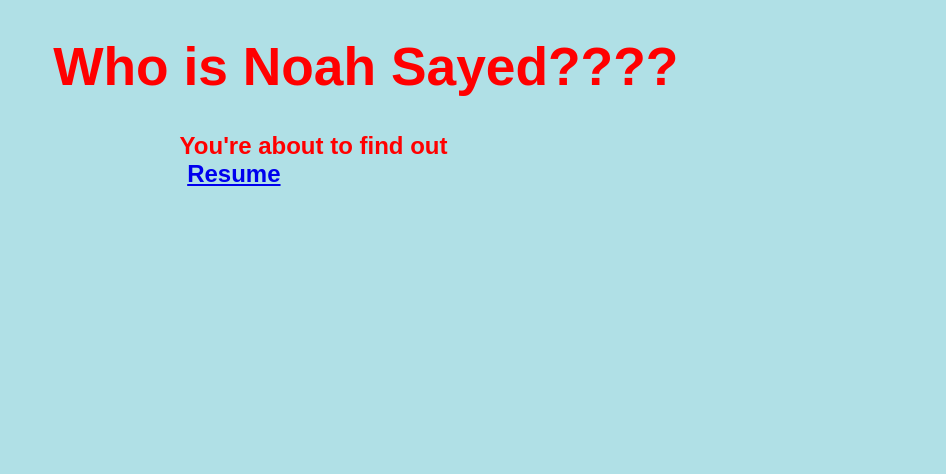
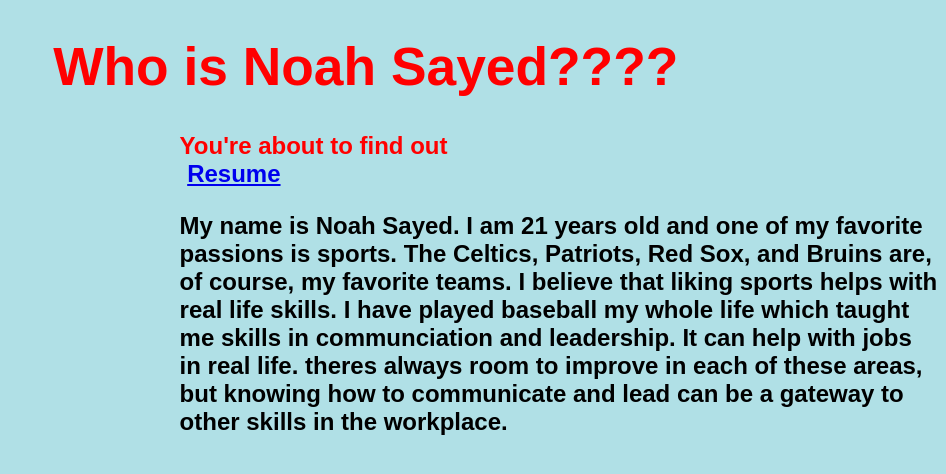
Before and after one commit to NoahSayed529/NoahSayed529.github.io, a plain HTML site: page index.html in a window 1280 px wide. Shown: the whole page, without its empty margins (334-1280 px from the left). Drawn offline with Linux system fonts and the light colour scheme.

Commit message:
paragraph

```diff
--- a/index.html
+++ b/index.html
@@ -6,9 +6,10 @@
     <TITLE> My First Webpage</TITLE>
 </HEAD>
 <style>
-        p{font-family: "Arial",Arial, sans-serif; font-size:18pt; color: white;margin-right:250px;text-align: right;margin-left:10%;margin-top:10%}
+        p{font-family: "Arial",Arial, sans-serif; font-size:18pt; color: black;text-align: left}
         h1{font-family: "Arial",Arial, sans-serif; font-size:40pt;color:red;margin-left:30%;}
         h2{font-family:"Arial",Arial, sans-serif; font-size:18pt;color:red;margin-left:40%;}
+        h3{font-family:"Arial",Arial, sans-serif; font-size:18pt;color:blue;margin-left:40%;}
 </style>
 </head>
 
@@ -19,10 +20,21 @@
 
         <div class = "row">
             <div class = col-sm>
-                <a href="> <button type="button"  class="btn btn-outline-light" style="margin:1%">Resume</button></a>
+                <a href="https://NoahSayed529.github.io/blob/master/Resume.pdf> <button type="button"  class="btn btn-outline-light" style="margin:1%">Resume</button></a>
                     </div>
                     </div>
 
+        <div class = "row">
+             <div class = "paragraph">
+                 <p> My name is Noah Sayed. I am 21 years old and one of my favorite passions is sports.
+                     The Celtics, Patriots, Red Sox, and Bruins are, of course, my favorite teams.
+                    I believe that liking sports helps with real life skills. I have played baseball my whole life which
+                    taught me skills in communciation and leadership. It can help with jobs in real life. theres always room
+                    to improve in each of these areas, but knowing how to communicate and lead can be a gateway to other
+                    skills in the workplace.
+                     </p>
+                    </div>
+                </div>
 
     </h1>
 </h2>
```
